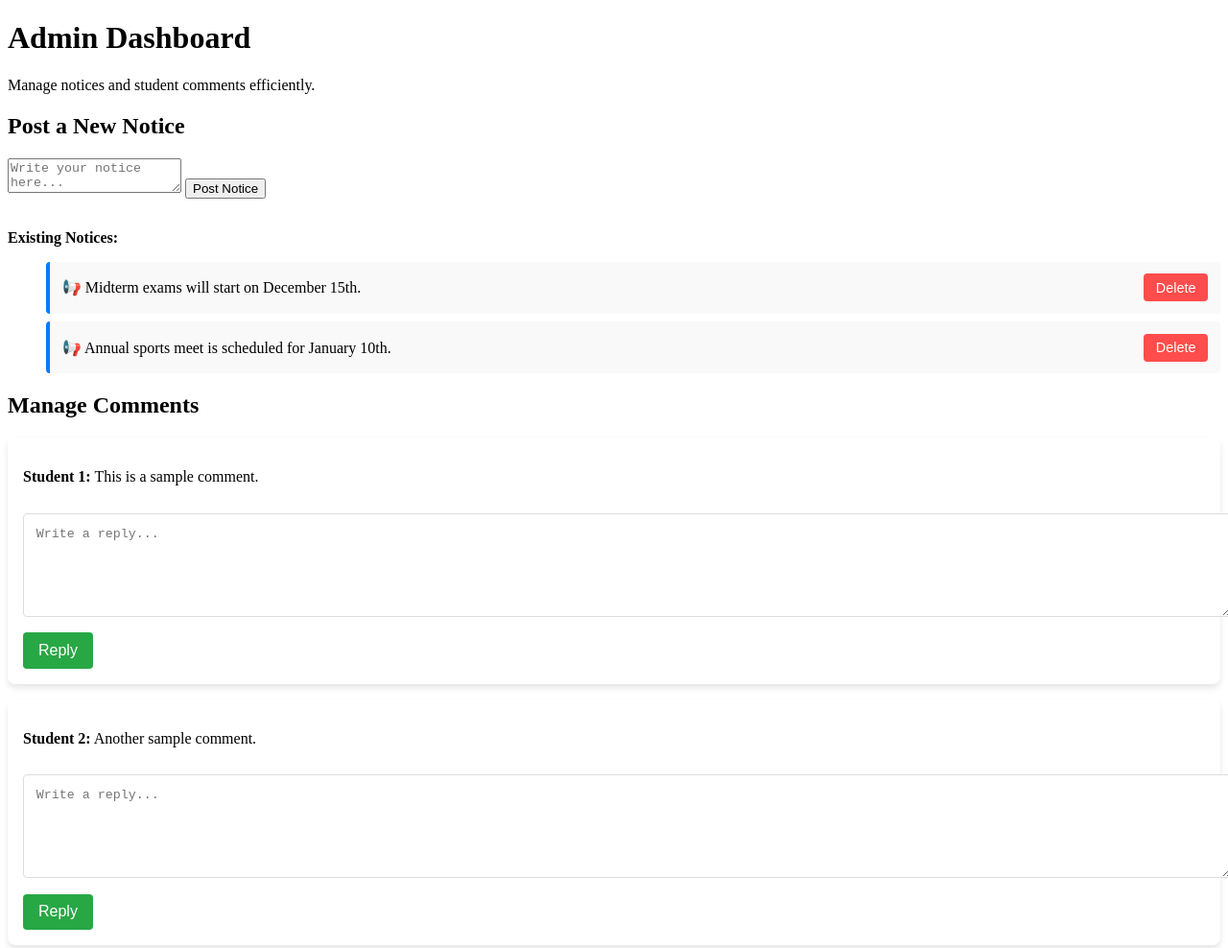
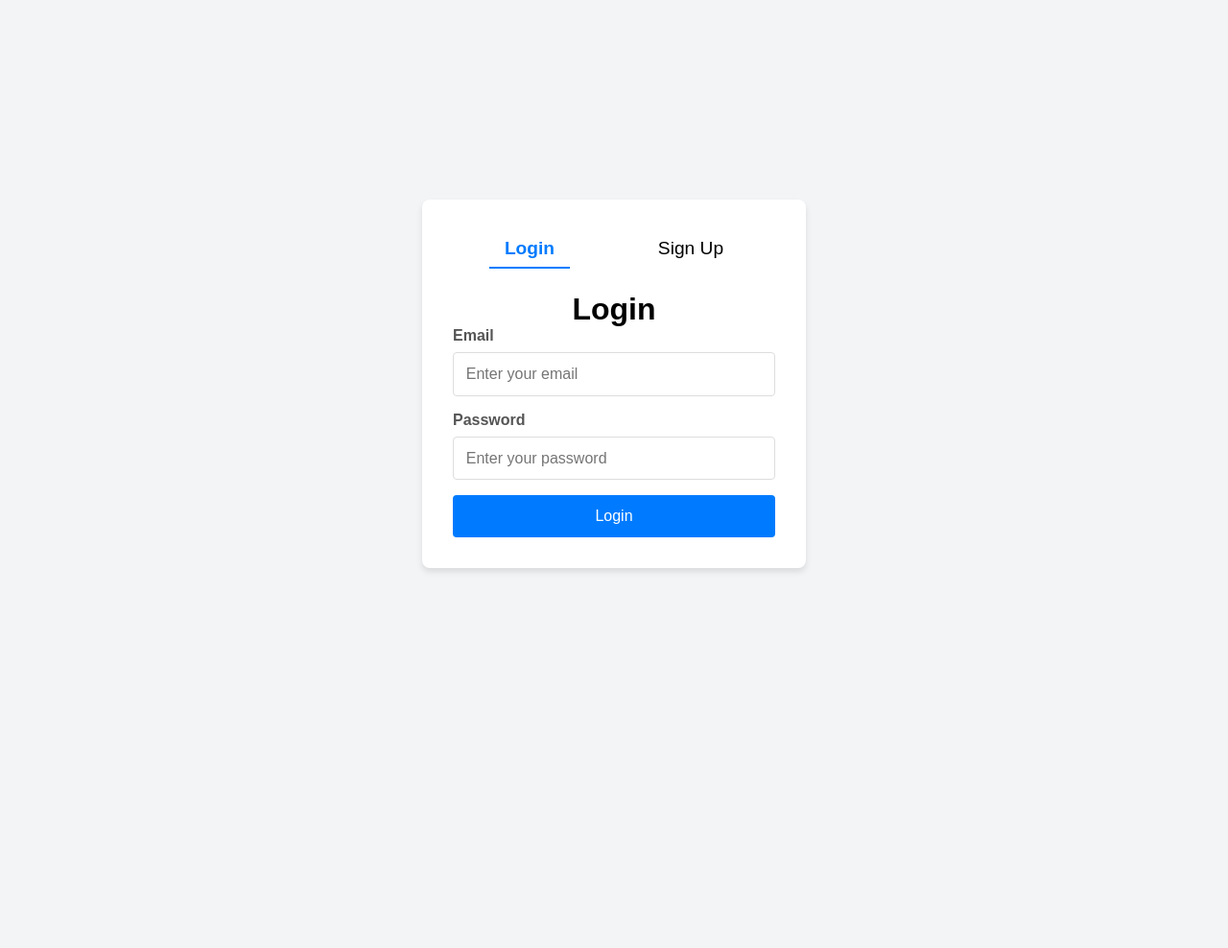
Before and after one commit to gamerboy36035/Student-login-page, a plain HTML site: page index.html in a window 1280 px wide. Shown: the top 988 px of the page at 96% size. After the commit the page ends 800 px from the top, so only its background shows below. Drawn offline with Linux system fonts and the light colour scheme.

Commit message:
Add files via upload

```diff
--- a/index.html
+++ b/index.html
@@ -3,48 +3,78 @@
 <head>
     <meta charset="UTF-8">
     <meta name="viewport" content="width=device-width, initial-scale=1.0">
-    <title>Admin Dashboard</title>
+    <title>Login and Sign-Up Page</title>
     <link rel="stylesheet" href="style.css">
 </head>
 <body>
-    <div class="dashboard-container">
-        <!-- Header -->
-        <header>
-            <h1>Admin Dashboard</h1>
-            <p>Manage notices and student comments efficiently.</p>
-        </header>
+    <div class="auth-container">
+        <!-- Toggle Buttons -->
+        <div class="toggle-container">
+            <button id="login-toggle" class="toggle-btn active">Login</button>
+            <button id="signup-toggle" class="toggle-btn">Sign Up</button>
+        </div>
 
-        <!-- Main Content -->
-        <main>
-            <!-- Post Notice Section -->
-            <section class="post-notice">
-                <h2>Post a New Notice</h2>
-                <form action="#" method="post" class="admin-form">
-                    <textarea name="notice" id="notice" placeholder="Write your notice here..." required></textarea>
-                    <button type="submit">Post Notice</button>
-                </form>
-                <p><strong>Existing Notices:</strong></p>
-                <ul class="admin-notices">
-                    <li>📢 Midterm exams will start on December 15th. <button class="delete-btn">Delete</button></li>
-                    <li>📢 Annual sports meet is scheduled for January 10th. <button class="delete-btn">Delete</button></li>
-                </ul>
-            </section>
+        <!-- Login Form -->
+        <div id="login-form" class="form-container active">
+            <h1>Login</h1>
+            <form action="#" method="post">
+                <div class="form-group">
+                    <label for="login-email">Email</label>
+                    <input type="email" id="login-email" name="email" placeholder="Enter your email" required>
+                </div>
+                <div class="form-group">
+                    <label for="login-password">Password</label>
+                    <input type="password" id="login-password" name="password" placeholder="Enter your password" required>
+                </div>
+                <button type="submit" class="auth-btn">Login</button>
+            </form>
+        </div>
 
-            <!-- Manage Comments Section -->
-            <section class="manage-comments">
-                <h2>Manage Comments</h2>
-                <div class="comment-item">
-                    <p><strong>Student 1:</strong> This is a sample comment.</p>
-                    <textarea class="reply-box" placeholder="Write a reply..."></textarea>
-                    <button type="submit" class="reply-btn">Reply</button>
+        <!-- Sign-Up Form -->
+        <div id="signup-form" class="form-container">
+            <h1>Sign Up</h1>
+            <form action="#" method="post">
+                <div class="form-group">
+                    <label for="signup-name">Full Name</label>
+                    <input type="text" id="signup-name" name="name" placeholder="Enter your full name" required>
                 </div>
-                <div class="comment-item">
-                    <p><strong>Student 2:</strong> Another sample comment.</p>
-                    <textarea class="reply-box" placeholder="Write a reply..."></textarea>
-                    <button type="submit" class="reply-btn">Reply</button>
+                <div class="form-group">
+                    <label for="signup-email">Email</label>
+                    <input type="email" id="signup-email" name="email" placeholder="Enter your email" required>
                 </div>
-            </section>
-        </main>
+                <div class="form-group">
+                    <label for="signup-password">Password</label>
+                    <input type="password" id="signup-password" name="password" placeholder="Create a password" required>
+                </div>
+                <div class="form-group">
+                    <label for="signup-confirm-password">Confirm Password</label>
+                    <input type="password" id="signup-confirm-password" name="confirm-password" placeholder="Confirm your password" required>
+                </div>
+                <button type="submit" class="auth-btn">Sign Up</button>
+            </form>
+        </div>
     </div>
+
+    <script>
+        // JavaScript to toggle between Login and Sign-Up forms
+        const loginToggle = document.getElementById("login-toggle");
+        const signupToggle = document.getElementById("signup-toggle");
+        const loginForm = document.getElementById("login-form");
+        const signupForm = document.getElementById("signup-form");
+
+        loginToggle.addEventListener("click", () => {
+            loginForm.classList.add("active");
+            signupForm.classList.remove("active");
+            loginToggle.classList.add("active");
+            signupToggle.classList.remove("active");
+        });
+
+        signupToggle.addEventListener("click", () => {
+            signupForm.classList.add("active");
+            loginForm.classList.remove("active");
+            signupToggle.classList.add("active");
+            loginToggle.classList.remove("active");
+        });
+    </script>
 </body>
 </html>
--- a/style.css
+++ b/style.css
@@ -1,61 +1,94 @@
-/* Admin Form Styling */
-.admin-form {
-    margin-bottom: 2rem;
+/* General Reset */
+* {
+    margin: 0;
+    padding: 0;
+    box-sizing: border-box;
+    font-family: Arial, sans-serif;
 }
 
-.admin-notices li {
+body {
+    background-color: #f3f4f6;
     display: flex;
-    justify-content: space-between;
+    justify-content: center;
     align-items: center;
-    margin-bottom: 0.5rem;
-    background: #f9f9f9;
-    padding: 0.8rem;
-    border-left: 4px solid #007BFF;
-    border-radius: 4px;
+    height: 100vh;
 }
 
-.admin-notices button.delete-btn {
-    background-color: #FF4C4C;
-    color: #fff;
-    border: none;
-    padding: 0.4rem 0.8rem;
-    border-radius: 4px;
-    cursor: pointer;
-    font-size: 0.9rem;
+/* Auth Container */
+.auth-container {
+    background: #fff;
+    padding: 2rem;
+    border-radius: 8px;
+    box-shadow: 0 4px 6px rgba(0, 0, 0, 0.1);
+    width: 100%;
+    max-width: 400px;
+    text-align: center;
 }
 
-.admin-notices button.delete-btn:hover {
-    background-color: #cc0000;
+/* Toggle Buttons */
+.toggle-container {
+    display: flex;
+    justify-content: space-around;
+    margin-bottom: 1.5rem;
 }
 
-/* Manage Comments */
-.manage-comments .comment-item {
-    background: #fff;
-    padding: 1rem;
-    margin-bottom: 1rem;
-    border-radius: 8px;
-    box-shadow: 0 4px 6px rgba(0, 0, 0, 0.1);
+.toggle-btn {
+    background: none;
+    border: none;
+    font-size: 1.2rem;
+    cursor: pointer;
+    padding: 0.5rem 1rem;
+    transition: all 0.3s ease;
+    border-bottom: 2px solid transparent;
 }
 
-.manage-comments .reply-box {
+.toggle-btn.active {
+    font-weight: bold;
+    color: #007BFF;
+    border-bottom: 2px solid #007BFF;
+}
+
+.form-container {
+    display: none;
+}
+
+.form-container.active {
+    display: block;
+}
+
+/* Form Group */
+.form-group {
+    margin-bottom: 1rem;
+    text-align: left;
+}
+
+.form-group label {
+    display: block;
+    margin-bottom: 0.5rem;
+    font-weight: bold;
+    color: #555;
+}
+
+.form-group input {
     width: 100%;
-    height: 80px;
-    margin: 0.8rem 0;
     padding: 0.8rem;
     border: 1px solid #ddd;
     border-radius: 4px;
+    font-size: 1rem;
 }
 
-.manage-comments .reply-btn {
-    background-color: #28a745;
+/* Buttons */
+.auth-btn {
+    background-color: #007BFF;
     color: #fff;
     border: none;
-    padding: 0.6rem 1rem;
+    padding: 0.8rem 1rem;
     border-radius: 4px;
     font-size: 1rem;
     cursor: pointer;
+    width: 100%;
 }
 
-.manage-comments .reply-btn:hover {
-    background-color: #218838;
+.auth-btn:hover {
+    background-color: #0056b3;
 }
```
